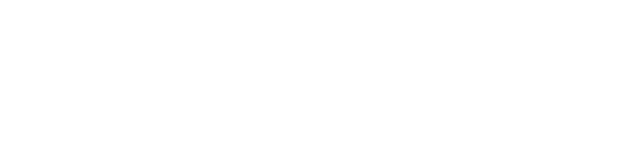
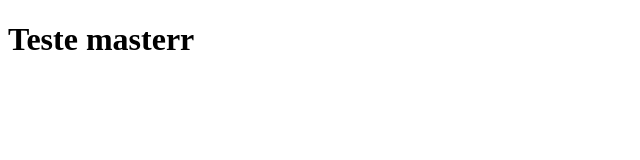
Before and after one commit to devpedrorocha/git-flow, a plain HTML site: page index.html in a window 1280 px wide. Shown: the whole page, without its empty margins (0-640 px from the left). Drawn offline with Linux system fonts and the light colour scheme.

Commit message:
feat: add title

```diff
--- a/index.html
+++ b/index.html
@@ -6,6 +6,6 @@
     <title>Document</title>
 </head>
 <body>
-
+    <h1>Teste masterr</h1>
 </body>
 </html>
```
